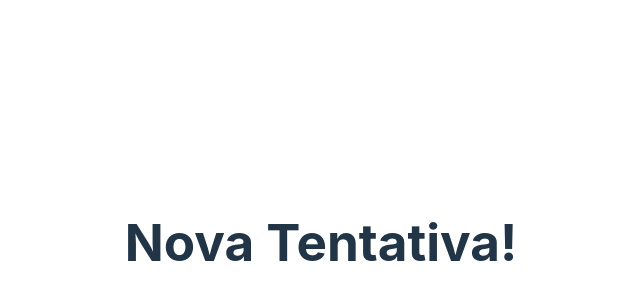
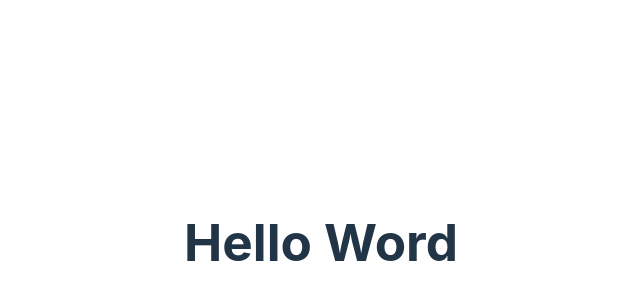
Before and after one commit to ARPDev-Desenvolvimento/init-react-vite-v4, a React (Vite) app: page / in a window 1280 px wide. Shown: the part 158-458 px from the top of the page, without its empty margins (319-959 px from the left). Built offline with nearby package versions, Linux system fonts and the light colour scheme.

Commit message:
update text

```diff
--- a/src/App.tsx
+++ b/src/App.tsx
@@ -3,7 +3,7 @@ import "./App.css";
 function App() {
   return (
     <>
-      <h1>Nova Tentativa!</h1>
+      <h1>Hello Word</h1>
     </>
   );
 }
```
